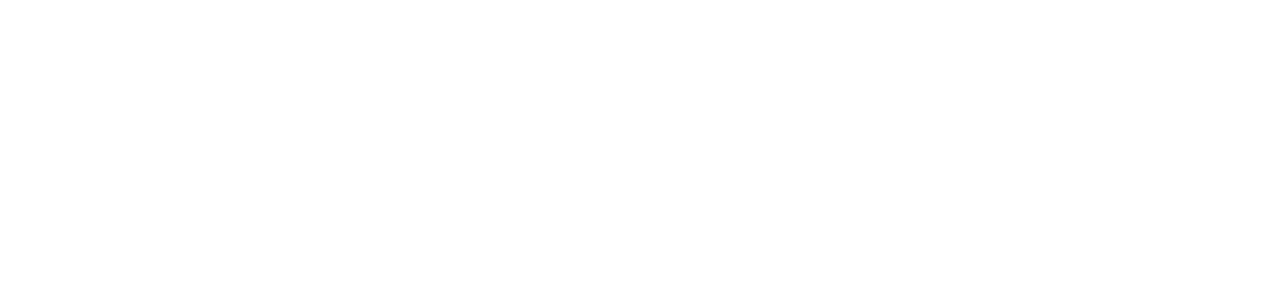
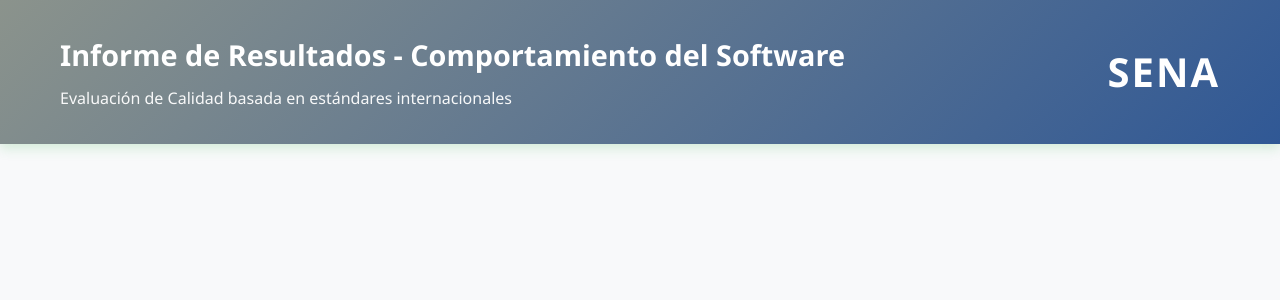
Before and after one commit to Rafael0896/InformeCalidadSoftware, a React (Vite) app: page / in a window 1280 px wide. Shown: the top 300 px of the page. Built offline with nearby package versions, Linux system fonts and the light colour scheme.

Commit message:
Update project structure: modified App.jsx and index.css; added Header component; removed style.css

```diff
--- a/src/App.jsx
+++ b/src/App.jsx
@@ -1,11 +1,13 @@
 import React, { useState } from 'react';
+import Header from './components/Header.jsx';
+
 
 
 // Componente principal de la aplicación
 export default function App (){
     return(
         <div className="app">
-
+            <Header/>
         </div>
     )
 }
--- /dev/null
+++ b/src/components/Header.jsx
@@ -0,0 +1,17 @@
+import React, { useState } from 'react';
+
+const Header = () => (
+    <header className="header">
+        <div className="container">
+            <div className="header-content">
+                <div>
+                    <h1>Informe de Resultados - Comportamiento del Software</h1>
+                    <p className="header-subtitle">Evaluación de Calidad basada en estándares internacionales</p>
+                </div>
+                <div className="sena-logo">SENA</div>
+            </div>
+        </div>
+    </header>
+);
+
+export default Header;
--- a/src/index.css
+++ b/src/index.css
@@ -0,0 +1,91 @@
+/* ============================================
+   APP.CSS - Estilos Globales
+   ============================================ */
+
+* {
+    margin: 0;
+    padding: 0;
+    box-sizing: border-box;
+}
+
+body {
+    font-family: 'Segoe UI', Tahoma, Geneva, Verdana, sans-serif;
+    line-height: 1.6;
+    color: #333;
+    background-color: #f8f9fa;
+}
+
+.app {
+    display: flex;
+    flex-direction: column;
+    min-height: 100vh;
+}
+
+main {
+    flex: 1;
+}
+
+.container {
+    max-width: 1200px;
+    margin: 0 auto;
+    padding: 0 20px;
+}
+
+section {
+    padding: 20px 0;
+}
+
+section h2 {
+    font-size: 2.5rem;
+    color: #0052a3;
+    margin-bottom: 15px;
+    text-align: center;
+}
+
+.section-description {
+    text-align: center;
+    color: #666;
+    font-size: 1.1rem;
+    margin-bottom: 40px;
+    max-width: 800px;
+    margin-left: auto;
+    margin-right: auto;
+    line-height: 1.8;
+}
+
+
+/* ============================================
+   Estilos Header
+   ============================================ */
+.header {
+    background: linear-gradient(135deg, #8b938c 0%, #305895 100%);
+    color: white;
+    padding: 2rem 0;
+    box-shadow: 0 4px 12px rgba(57, 181, 74, 0.2);
+}
+
+.header-content {
+    display: flex;
+    align-items: center;
+    justify-content: space-between;
+    flex-wrap: wrap;
+    gap: 1rem;
+}
+
+.header h1 {
+    font-size: 1.8rem;
+    font-weight: 700;
+    margin-bottom: 0.5rem;
+}
+
+.header-subtitle {
+    font-size: 1rem;
+    opacity: 0.95;
+    font-weight: 300;
+}
+
+.sena-logo {
+    font-size: 2.5rem;
+    font-weight: 700;
+    letter-spacing: 2px;
+}
--- a/src/style.css
+++ /dev/null
@@ -1,96 +0,0 @@
-:root {
-  font-family: system-ui, Avenir, Helvetica, Arial, sans-serif;
-  line-height: 1.5;
-  font-weight: 400;
-
-  color-scheme: light dark;
-  color: rgba(255, 255, 255, 0.87);
-  background-color: #242424;
-
-  font-synthesis: none;
-  text-rendering: optimizeLegibility;
-  -webkit-font-smoothing: antialiased;
-  -moz-osx-font-smoothing: grayscale;
-}
-
-a {
-  font-weight: 500;
-  color: #646cff;
-  text-decoration: inherit;
-}
-a:hover {
-  color: #535bf2;
-}
-
-body {
-  margin: 0;
-  display: flex;
-  place-items: center;
-  min-width: 320px;
-  min-height: 100vh;
-}
-
-h1 {
-  font-size: 3.2em;
-  line-height: 1.1;
-}
-
-#app {
-  max-width: 1280px;
-  margin: 0 auto;
-  padding: 2rem;
-  text-align: center;
-}
-
-.logo {
-  height: 6em;
-  padding: 1.5em;
-  will-change: filter;
-  transition: filter 300ms;
-}
-.logo:hover {
-  filter: drop-shadow(0 0 2em #646cffaa);
-}
-.logo.vanilla:hover {
-  filter: drop-shadow(0 0 2em #f7df1eaa);
-}
-
-.card {
-  padding: 2em;
-}
-
-.read-the-docs {
-  color: #888;
-}
-
-button {
-  border-radius: 8px;
-  border: 1px solid transparent;
-  padding: 0.6em 1.2em;
-  font-size: 1em;
-  font-weight: 500;
-  font-family: inherit;
-  background-color: #1a1a1a;
-  cursor: pointer;
-  transition: border-color 0.25s;
-}
-button:hover {
-  border-color: #646cff;
-}
-button:focus,
-button:focus-visible {
-  outline: 4px auto -webkit-focus-ring-color;
-}
-
-@media (prefers-color-scheme: light) {
-  :root {
-    color: #213547;
-    background-color: #ffffff;
-  }
-  a:hover {
-    color: #747bff;
-  }
-  button {
-    background-color: #f9f9f9;
-  }
-}
```
